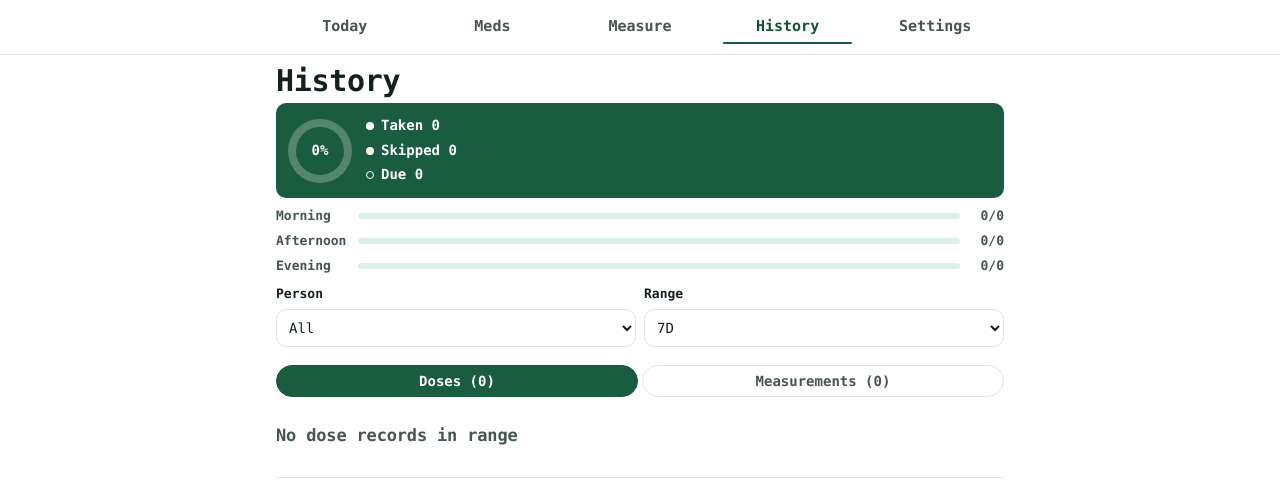
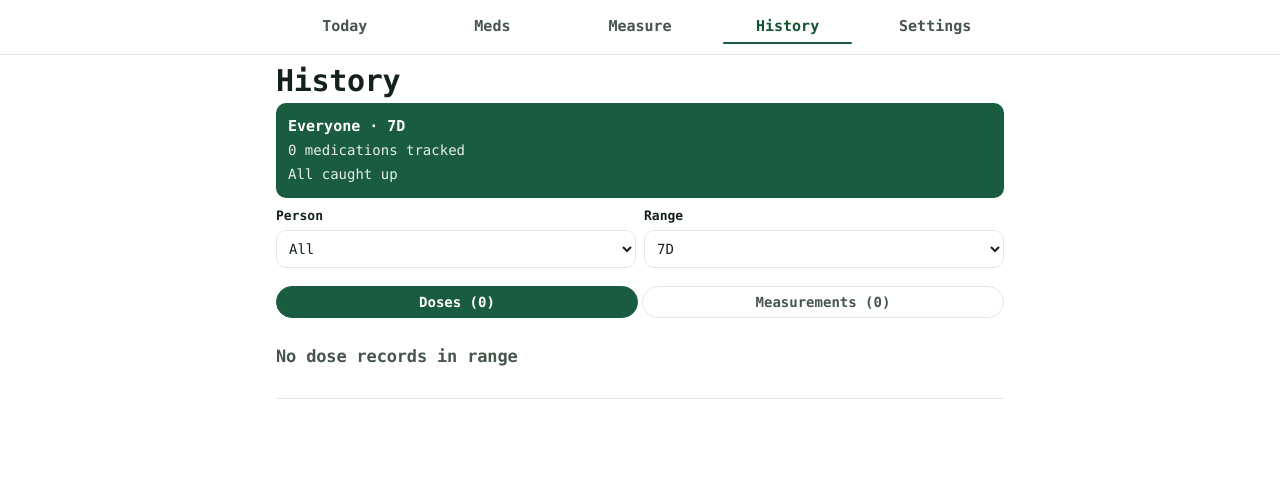
Before and after one commit to Captless/kinwise, a React (Vite) app in the folder apps/web/: page / in a window 1280 px wide. Both pictures are taken after a click on the button "History". Shown: the top 484 px of the page. Built offline with nearby package versions, Linux system fonts and the light colour scheme.

Commit message:
feat: history text-only status hero, analytics removed

```diff
--- a/apps/web/src/App.tsx
+++ b/apps/web/src/App.tsx
@@ -48,7 +48,7 @@ export default function App() {
         {tab === "today" && <Today doses={doses} names={names} medNames={medNames} reload={refresh} />}
         {tab === "meds" && <Meds meds={meds} people={people} reload={refresh} />}
         {tab === "measure" && <Measure people={people} reload={refresh} />}
-        {tab === "history" && <History people={people} names={names} medNames={medNames} />}
+        {tab === "history" && <History people={people} names={names} medNames={medNames} meds={meds} todayDoses={doses} />}
         {tab === "settings" && <Settings reload={refresh} />}
       </main>
     </div>
@@ -278,7 +278,7 @@ function dayLabel(iso: string): string {
   return `${d.toLocaleDateString("en-US", { weekday: "short" })} ${d.getMonth() + 1}/${d.getDate()}/${String(d.getFullYear()).slice(2)}`;
 }
 
-function History({ people, names, medNames }: { people: Person[]; names: Map<string, Person>; medNames: Map<string, string> }) {
+function History({ people, names, medNames, meds, todayDoses }: { people: Person[]; names: Map<string, Person>; medNames: Map<string, string>; meds: Med[]; todayDoses: Dose[] }) {
   const today = toLocalDate(new Date());
   const [personId, setPersonId] = useState("");
   const [preset, setPreset] = useState<"7" | "14" | "30" | "custom">("7");
@@ -295,15 +295,6 @@ function History({ people, names, medNames }: { people: Person[]; names: Map<str
     setPreset(p);
     if (p !== "custom") { setFrom(datePlus(p === "7" ? -6 : p === "14" ? -13 : -29)); setTo(today); }
   };
-  const taken = doses.filter((d) => d.status === "taken").length;
-  const skipped = doses.filter((d) => d.status === "skipped").length;
-  const open = doses.filter((d) => d.status === "due").length;
-  const pct = doses.length ? Math.round((taken / doses.length) * 100) : 0;
-  const buckets: [string, Dose[]][] = [["Morning", []], ["Afternoon", []], ["Evening", []]];
-  doses.forEach((d) => {
-    const h = Number(d.localTime.slice(0, 2));
-    buckets[h < 12 ? 0 : h < 17 ? 1 : 2][1].push(d);
-  });
   const dgroups = new Map<string, Dose[]>();
   doses.forEach((d) => { const g = dgroups.get(d.localDate) ?? []; g.push(d); dgroups.set(d.localDate, g); });
   const mgroups = new Map<string, Measurement[]>();
@@ -312,26 +303,10 @@ function History({ people, names, medNames }: { people: Person[]; names: Map<str
     <div className="hpane">
       <h1>History</h1>
       <div className="hfilters">
-        <div className="hero">
-          <div className="ring" style={{ background: `conic-gradient(#fff ${pct}%, rgba(255,255,255,0.25) ${pct}%)` }}><span className="ring-in">{pct}%</span></div>
-          <div className="hero-meta">
-            <span><i className="dot t" />Taken {taken}</span>
-            <span><i className="dot s" />Skipped {skipped}</span>
-            <span><i className="dot d" />Due {open}</span>
-          </div>
-        </div>
-        <div className="buckets">
-          {buckets.map(([label, list]) => {
-            const t = list.filter((d) => d.status === "taken").length;
-            const p = list.length ? Math.round((t / list.length) * 100) : 0;
-            return (
-              <div className="bucket" key={label}>
-                <span className="blabel">{label}</span>
-                <span className="bbar"><span className="bfill" style={{ width: `${p}%` }} /></span>
-                <span className="bnum">{t}/{list.length}</span>
-              </div>
-            );
-          })}
+        <div className="hero hero-text">
+          <div className="hero-scope">{personId ? <><i className="sdot" style={{ background: names.get(personId)?.color ?? "#fff" }} />{names.get(personId)?.name ?? "Unknown"}</> : "Everyone"} · {preset === "custom" ? "Custom" : `${preset}D`}</div>
+          <div className="hero-line">{meds.filter((m) => !personId || m.personId === personId).length} medications tracked</div>
+          <div className="hero-line">{(() => { const n = todayDoses.filter((d) => d.status === "due" && (!personId || d.personId === personId)).length; return n ? `${n} doses need attention` : "All caught up"; })()}</div>
         </div>
         <div className="fcols2">
           <div><label htmlFor="h-person">Person</label>
--- a/apps/web/src/styles.css
+++ b/apps/web/src/styles.css
@@ -76,19 +76,10 @@ p { margin: 0 0 12px; }
 .hpane h1 { margin-bottom: 4px; }
 .hfilters { flex: none; }
 .hero { display: flex; align-items: center; gap: 14px; padding: 12px; border-radius: var(--radius-sm); background: var(--green-700); color: #fff; margin-bottom: 8px; }
-.ring { flex: none; width: 64px; height: 64px; border-radius: 50%; display: grid; place-items: center; }
-.ring-in { width: 48px; height: 48px; border-radius: 50%; background: var(--green-700); display: grid; place-items: center; font-weight: 800; font-size: 14px; font-variant-numeric: tabular-nums; }
-.hero-meta { display: flex; flex-direction: column; gap: 3px; font-size: 14px; font-weight: 700; }
-.hero-meta .dot { display: inline-block; width: 8px; height: 8px; border-radius: 50%; margin-right: 7px; }
-.dot.t { background: #fff; }
-.dot.s { background: var(--amber-wash); }
-.dot.d { background: transparent; border: 1px solid #fff; }
-.buckets { display: flex; flex-direction: column; gap: 5px; margin-bottom: 8px; }
-.bucket { display: flex; align-items: center; gap: 8px; font-size: var(--caption); color: var(--ink-600); }
-.blabel { flex: none; width: 74px; font-weight: 700; }
-.bbar { flex: 1; height: 6px; border-radius: 3px; background: var(--green-100); overflow: hidden; }
-.bfill { display: block; height: 100%; border-radius: 3px; background: var(--green-700); }
-.bnum { flex: none; min-width: 36px; text-align: right; font-variant-numeric: tabular-nums; font-weight: 700; }
+.hero-text { flex-direction: column; align-items: flex-start; gap: 2px; }
+.hero-scope { font-weight: 800; font-size: 15px; display: flex; align-items: center; }
+.hero-scope .sdot { display: inline-block; width: 9px; height: 9px; border-radius: 50%; margin-right: 7px; }
+.hero-line { font-size: 14px; opacity: 0.9; }
 .day { position: sticky; top: 0; z-index: 1; background: var(--paper); display: flex; align-items: baseline; justify-content: space-between; padding: 10px 2px 6px; font-weight: 800; }
 .e { display: flex; align-items: center; gap: 10px; padding: 7px 10px; border-radius: var(--radius-sm); background: var(--green-50); margin-bottom: 6px; min-height: 48px; }
 .glyph { flex: none; width: 22px; height: 22px; border-radius: 50%; display: inline-flex; align-items: center; justify-content: center; font-size: 13px; font-weight: 800; }
```
